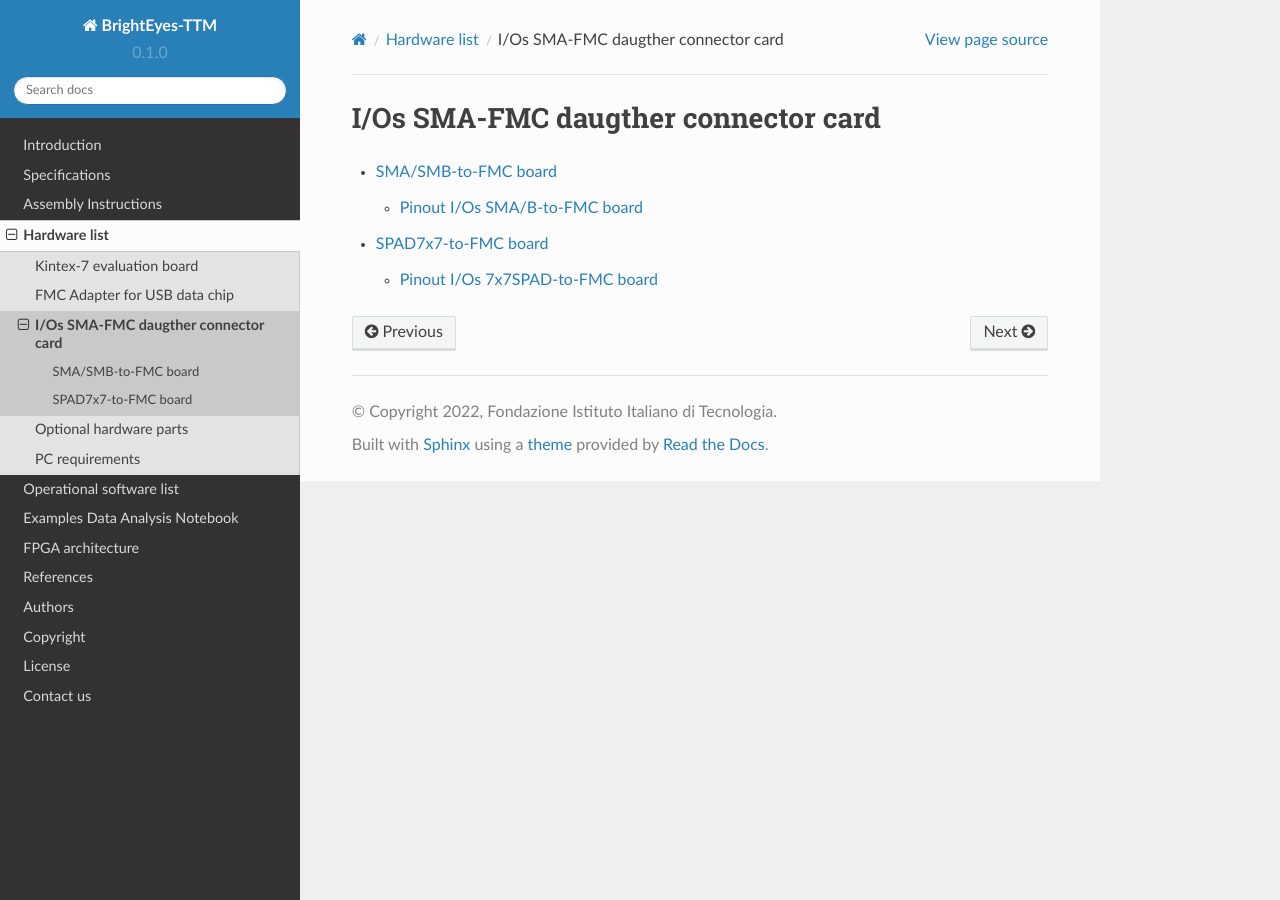
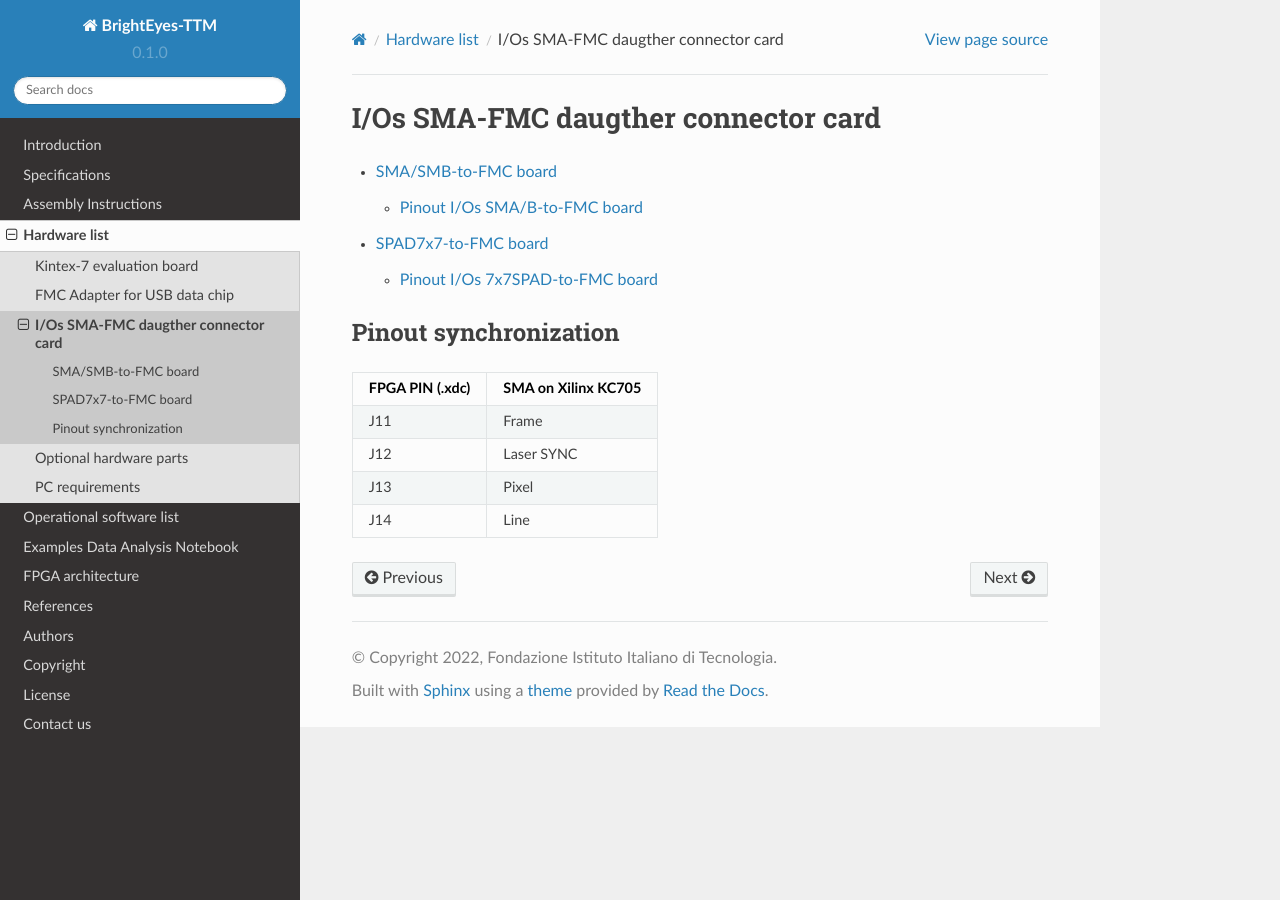
Before and after one commit to mattia-donato/BrightEyes-TTM-docs, a Sphinx documentation site: the page built from docs/source/IOConnectorBoard.md, in a window 1280 px wide. Built offline with Sphinx 7.4.7 and the Read the Docs theme 2.0.0, drawn with Linux system fonts in a browser that asks for light colours.

Commit message:
Update IOConnectorBoard.md

````diff
--- a/docs/source/IOConnectorBoard.md
+++ b/docs/source/IOConnectorBoard.md
@@ -4,3 +4,21 @@
 pinout5x5
 pinout7x7
 ```
+
+## Pinout synchronization
+
+```{eval-rst}
+.. list-table::
+   :header-rows: 1
+
+   * - FPGA PIN (.xdc)
+     - SMA on Xilinx KC705
+   * - J11
+     - Frame
+   * - J12
+     - Laser SYNC
+   * - J13
+     - Pixel
+   * - J14
+     - Line
+```
````
